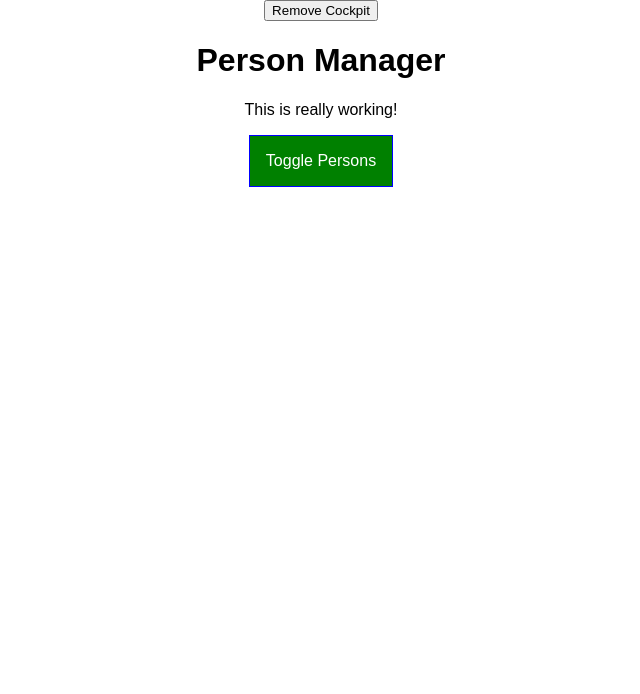
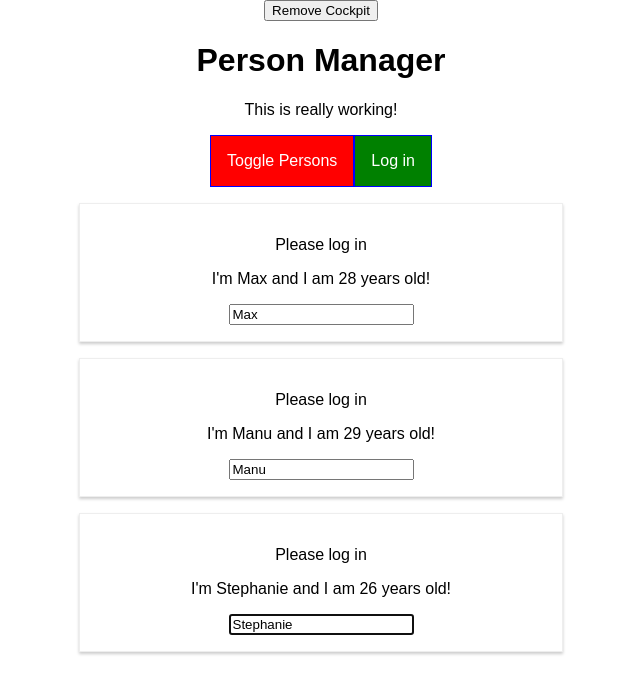
Before and after one commit to benjamin-karami/react-complete-guide, a React app: page / in a window 1280 px wide. Shown: the top 694 px of the page, without its empty margins (319-959 px from the left). Built offline with nearby package versions, Linux system fonts and the light colour scheme.

Commit message:
file 7 finished

```diff
--- a/src/components/cockpit/Cockpit.js
+++ b/src/components/cockpit/Cockpit.js
@@ -1,14 +1,21 @@
-import React, { useEffect } from 'react';
+import React, { useEffect, useRef, useContext } from 'react';
 
 import classes from './Cockpit.css';
+import AuthContext from '../../context/auth-context';
 
 const cockpit = props => {
+  const toggleBtnRef = useRef(null);
+  const authContext = useContext(AuthContext);
+
+  console.log(authContext.authenticated);
+
   useEffect(() => {
     console.log('[Cockpit.js] useEffect');
     // Http request...
-    setTimeout(() => {
-      alert('Saved data to cloud!');
-    }, 1000);
+    // setTimeout(() => {
+    //   alert('Saved data to cloud!');
+    // }, 1000);
+    toggleBtnRef.current.click();
     return () => {
       console.log('[Cockpit.js] cleanup work in useEffect');
     };
@@ -40,9 +47,10 @@
     <div className={classes.Cockpit}>
       <h1>{props.title}</h1>
       <p className={assignedClasses.join(' ')}>This is really working!</p>
-      <button className={btnClass} onClick={props.clicked}>
+      <button ref={toggleBtnRef} className={btnClass} onClick={props.clicked}>
         Toggle Persons
       </button>
+      <button onClick={authContext.login}>Log in</button>
     </div>
   );
 };
--- a/src/components/persons/Person/Person.js
+++ b/src/components/persons/Person/Person.js
@@ -1,20 +1,43 @@
 import React, { Component } from "react";
+import PropTypes from "prop-types";
 
 import Auxiliary from "../../../hoc/auxiliary";
-import WithClass from "./../../../hoc/withClass";
+import withClass from "../../../hoc/withClass";
 import classes from "./Person.css";
+import AuthContext from "../../../context/auth-context";
 
 class Person extends Component {
+  constructor(props) {
+    super(props);
+    this.inputElementRef = React.createRef();
+  }
+
+  static contextType = AuthContext;
+
+  componentDidMount() {
+    // this.inputElement.focus();
+    this.inputElementRef.current.focus();
+    console.log(this.context.authenticated);
+  }
+
   render() {
     console.log("[Person.js] rendering...");
     return (
       <Auxiliary>
+        {this.context.authenticated ? (
+          <p>Authenticated!</p>
+        ) : (
+          <p>Please log in</p>
+        )}
+
         <p onClick={this.props.click}>
           I'm {this.props.name} and I am {this.props.age} years old!
         </p>
         <p key="i2">{this.props.children}</p>
         <input
           key="i3"
+          // ref={(inputEl) => {this.inputElement = inputEl}}
+          ref={this.inputElementRef}
           type="text"
           onChange={this.props.changed}
           value={this.props.name}
@@ -24,4 +47,11 @@
   }
 }
 
-export default WithClass(Person, classes.Person);
+Person.propTypes = {
+  click: PropTypes.func,
+  name: PropTypes.string,
+  age: PropTypes.number,
+  changed: PropTypes.func
+};
+
+export default withClass(Person, classes.Person);
--- a/src/containers/App.js
+++ b/src/containers/App.js
@@ -3,8 +3,9 @@
 import classes from "./App.css";
 import Persons from "../components/Persons/Persons";
 import Cockpit from "../components/Cockpit/Cockpit";
-import WithClass from "../hoc/withClass";
-import Auxillary from "../hoc/auxiliary";
+import withClass from "../hoc/withClass";
+import Auxiliary from "../hoc/auxiliary";
+import AuthContext from "../context/auth-context";
 
 class App extends Component {
   constructor(props) {
@@ -20,7 +21,9 @@
     ],
     otherState: "some other value",
     showPersons: false,
-    showCockpit: true
+    showCockpit: true,
+    changeCounter: 0,
+    authenticated: false
   };
 
   static getDerivedStateFromProps(props, state) {
@@ -61,7 +64,12 @@
     const persons = [...this.state.persons];
     persons[personIndex] = person;
 
-    this.setState({ persons: persons });
+    this.setState((prevState, props) => {
+      return {
+        persons: persons,
+        changeCounter: prevState.changeCounter + 1
+      };
+    });
   };
 
   deletePersonHandler = personIndex => {
@@ -76,6 +84,10 @@
     this.setState({ showPersons: !doesShow });
   };
 
+  loginHandler = () => {
+    this.setState({ authenticated: true });
+  };
+
   render() {
     console.log("[App.js] render");
     let persons = null;
@@ -86,12 +98,13 @@
           persons={this.state.persons}
           clicked={this.deletePersonHandler}
           changed={this.nameChangedHandler}
+          isAuthenticated={this.state.authenticated}
         />
       );
     }
 
     return (
-      <Auxillary>
+      <Auxiliary>
         <button
           onClick={() => {
             this.setState({ showCockpit: false });
@@ -99,6 +112,12 @@
         >
           Remove Cockpit
         </button>
+        <AuthContext.Provider
+          value={{
+            authenticated: this.state.authenticated,
+            login: this.loginHandler
+          }}
+        >
           {this.state.showCockpit ? (
             <Cockpit
               title={this.props.appTitle}
@@ -108,10 +127,11 @@
             />
           ) : null}
           {persons}
-      </Auxillary>
+        </AuthContext.Provider>
+      </Auxiliary>
     );
     // return React.createElement('div', {className: 'App'}, React.createElement('h1', null, 'Does this work now?'));
   }
 }
 
-export default WithClass(App, classes.App);
+export default withClass(App, classes.App);
--- /dev/null
+++ b/src/context/auth-context.js
@@ -0,0 +1,8 @@
+import React from 'react';
+
+const authContext = React.createContext({
+  authenticated: false,
+  login: () => {}
+});
+
+export default authContext;
--- a/src/hoc/WithClass.js
+++ b/src/hoc/WithClass.js
@@ -1,9 +1,9 @@
-import React from "react";
+import React from 'react';
 
 const withClass = (WrappedComponent, className) => {
   return props => (
     <div className={className}>
-      <WrappedComponent {...props} />
+      <WrappedComponent {...props}/>
     </div>
   );
 };
```
Lines whose indentation alone changed are shown as unchanged.
